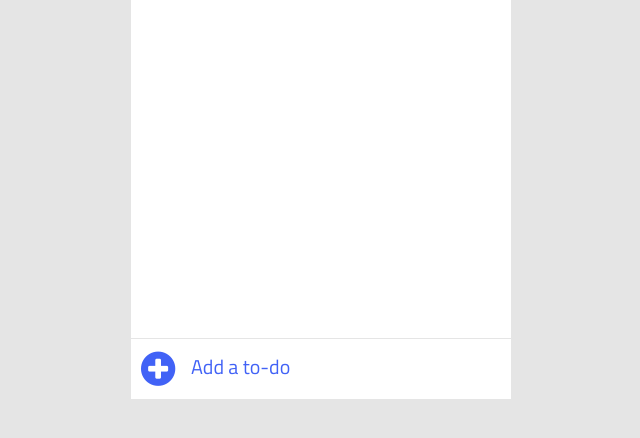
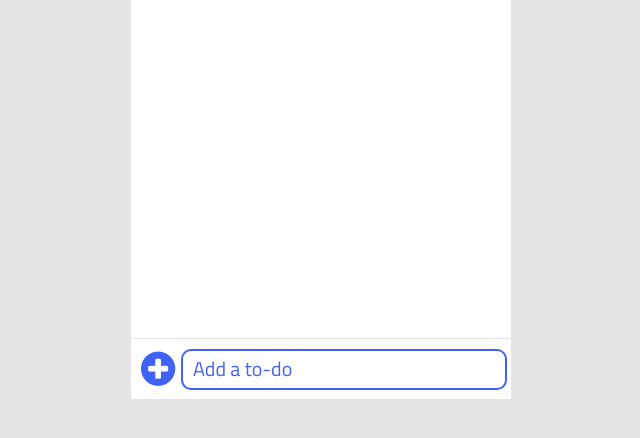
Before and after one commit to Kehinde13/Todo-List, a plain HTML site: page index.html in a window 1280 px wide. Shown: the part 222-660 px from the top of the page, without its empty margins (319-959 px from the left). Drawn offline with Linux system fonts and the light colour scheme.

Commit message:
made the input border visible

```diff
--- a/css/style.css
+++ b/css/style.css
@@ -1,4 +1,3 @@
-/* ------------ youtube.com/CodeExplained ------------ */
 body{
     padding: 0;
     margin: 0;
@@ -148,7 +147,8 @@ body{
     height: 35px;
     width: 310px;
     background-color: transparent;
-    border: none;
+    border: 2px solid #4162f6;
+    border-radius: 10px;
     font-size: 20px;
     padding-left:10px;
 }
```
